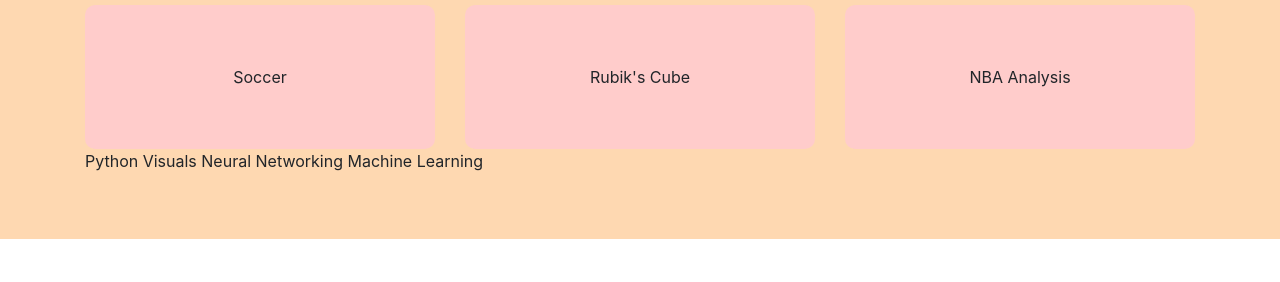
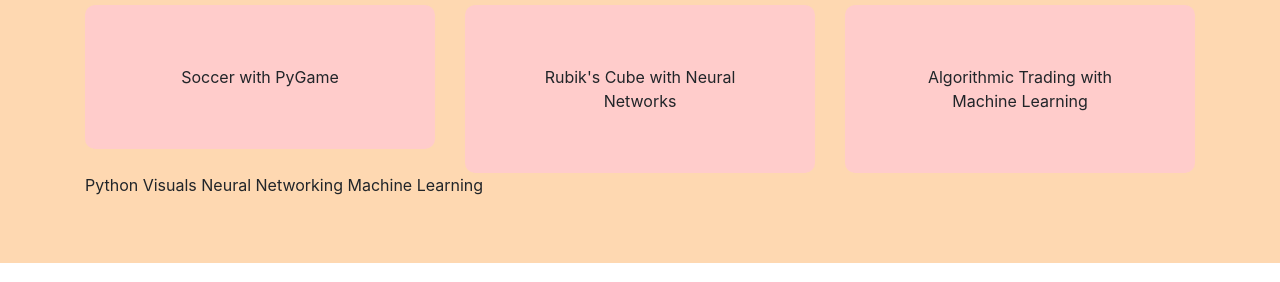
Before and after one commit to kevin-m17/kevin-m17.github.io, a plain HTML site: page index.html in a window 1280 px wide. Shown: the part 430-712 px from the top of the page. Drawn offline with nearby package versions, Linux system fonts and the light colour scheme.

Commit message:
Update index.html

```diff
--- a/index.html
+++ b/index.html
@@ -67,15 +67,15 @@
                 <div class = "container">
                     <div class="row">
                         <div class="col-md-4">
-                            <div class = "title" id = "soccer">Soccer</div>
+                            <div class = "title" id = "soccer">Soccer with PyGame</div>
                         </div>
 
                         <div class="col-md-4">
-                            <div class = "title" id = "rubik">Rubik's Cube</div>
+                            <div class = "title" id = "rubik">Rubik's Cube with Neural Networks</div>
                         </div>
 
                         <div class="col-md-4">
-                            <div class = "title" id = "nba">NBA Analysis</div>
+                            <div class = "title" id = "nba">Algorithmic Trading with Machine Learning</div>
                         </div>
                     </div>
                     <p>
```
